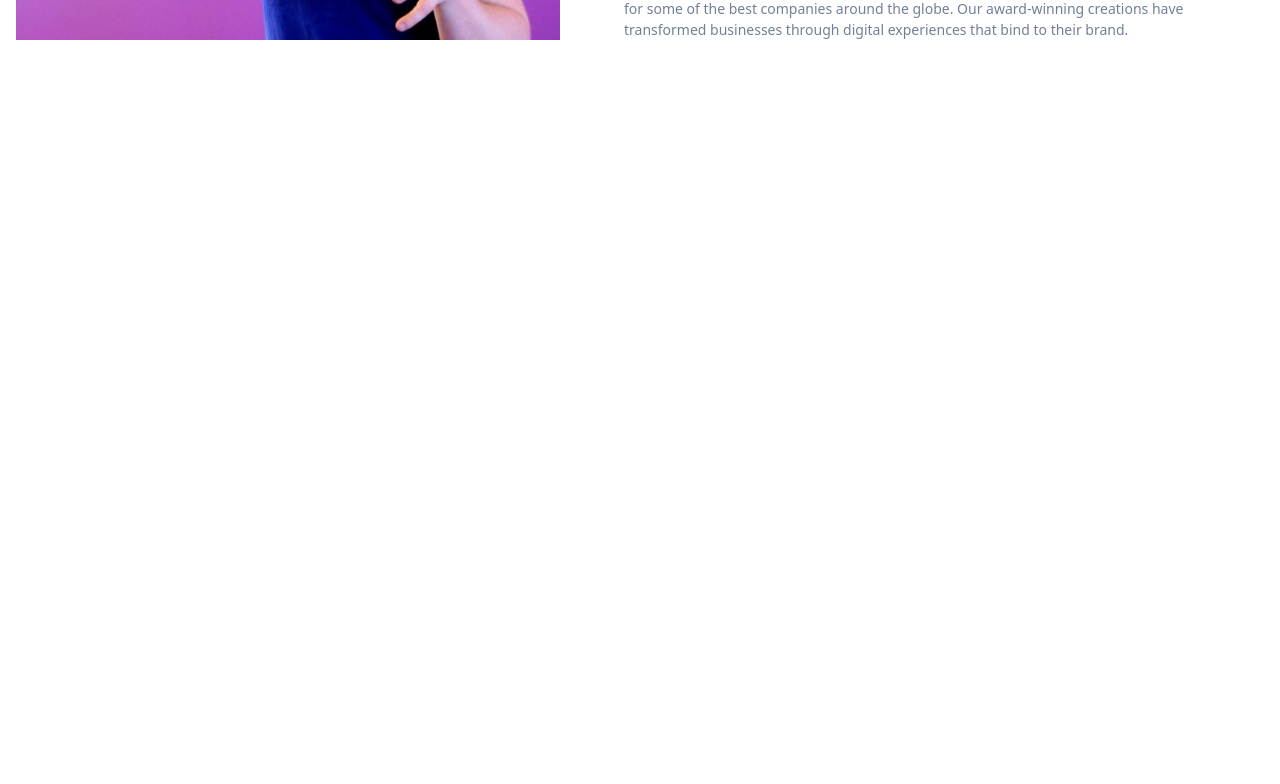
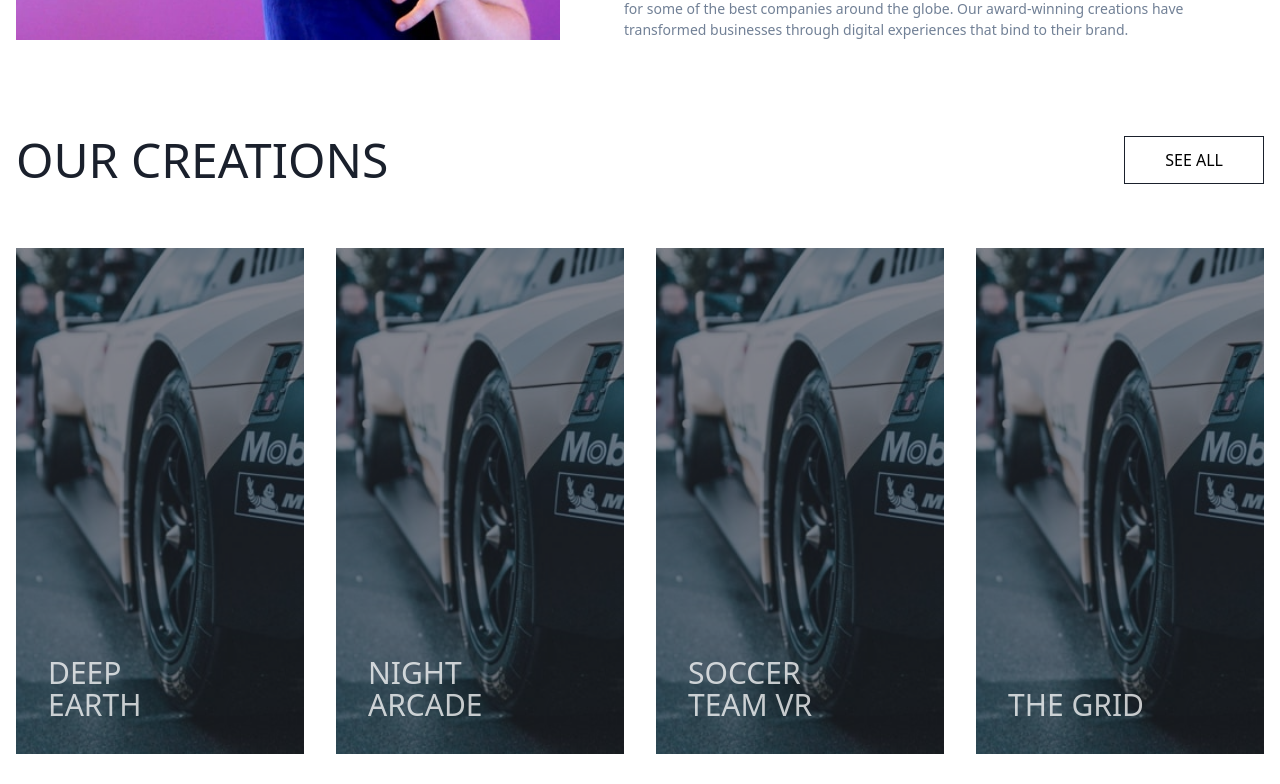
Before and after one commit to rahulkhimsuriya/frontendmentor-loopstudios-landing-page, a Nuxt app: page / in a window 1280 px wide. Shown: the part 840-1624 px from the top of the page. Before the commit the page ends 880 px from the top, so only its background shows below. Built offline with nearby package versions, Linux system fonts and the light colour scheme.

Commit message:
create creation section

```diff
--- /dev/null
+++ b/components/BaseButton.vue
@@ -0,0 +1,30 @@
+<template>
+  <button
+    class="px-10 py-2 transition-colors duration-500 ease-in-out"
+    :class="buttonClasses"
+  >
+    <slot />
+  </button>
+</template>
+
+<script>
+export default {
+  name: 'BaseButton',
+
+  props: {
+    type: {
+      type: String,
+      default: 'default',
+    },
+  },
+
+  computed: {
+    buttonClasses() {
+      return {
+        default:
+          'border border-gray-900 hover:bg-gray-900 hover:text-white focus:outline-none focus:outline-black',
+      }[this.type]
+    },
+  },
+}
+</script>
--- /dev/null
+++ b/components/CreationCard.vue
@@ -0,0 +1,31 @@
+<template>
+  <NuxtLink :to="creation.link" class="group">
+    <div
+      class="absolute inset-0 bg-gray-900 bg-opacity-50 hover:bg-white hover:bg-opacity-75"
+    ></div>
+
+    <img :src="creation.imageSrc" :alt="creation.title" class="w-full h-full" />
+
+    <div class="absolute bottom-0 w-56 md:w-40 ml-8 mb-12 md:mb-8">
+      <NuxtLink
+        :to="creation.link"
+        class="text-5xl md:text-3xl font-light leading-none uppercase text-white opacity-75 group-hover:text-gray-900 group-hover:opacity-100"
+      >
+        {{ creation.title }}
+      </NuxtLink>
+    </div>
+  </NuxtLink>
+</template>
+
+<script>
+export default {
+  name: 'CreationCard',
+
+  props: {
+    creation: {
+      type: Object,
+      require: true,
+    },
+  },
+}
+</script>
--- a/pages/index.vue
+++ b/pages/index.vue
@@ -1,5 +1,5 @@
 <template>
-  <div class="w-full mt-20 space-y-20">
+  <div class="w-full mt-20 space-y-24">
     <div class="grid grid-cols-1 lg:grid-cols-2">
       <div>
         <img src="~assets/images/desktop/image-interactive.jpg" />
@@ -11,6 +11,7 @@
         <h2 class="uppercase text-gray-900 text-5xl font-light leading-none">
           The leader in interactive VR
         </h2>
+
         <p class="mt-8 text-sm text-gray-600">
           Founded in 2011, Loopstudios has been producing world-class virtual
           reality projects for some of the best companies around the globe. Our
@@ -19,11 +20,93 @@
         </p>
       </div>
     </div>
+
+    <div class="space-y-16">
+      <div class="flex item-center justify-center md:justify-between">
+        <h2 class="uppercase text-gray-900 text-5xl font-light leading-none">
+          Our creations
+        </h2>
+
+        <BaseButton class="hidden md:block uppercase">See All</BaseButton>
+      </div>
+
+      <div
+        class="grid grid-cols-1 md:grid-cols-2 lg:grid-cols-4 gap-4 md:gap-8"
+      >
+        <CreationCard
+          v-for="(creation, index) in creations"
+          :key="index"
+          :creation="creation"
+          class="relative h-64 md:h-auto"
+        />
+      </div>
+    </div>
   </div>
 </template>
 
 <script>
-export default {}
+export default {
+  data() {
+    return {
+      creations: [
+        {
+          title: 'Deep earth',
+          imageSrc: require('~/assets/images/desktop/image-grid.jpg'),
+          link: {
+            name: 'index',
+          },
+        },
+        {
+          title: 'Night arcade',
+          imageSrc: require('~/assets/images/desktop/image-grid.jpg'),
+          link: {
+            name: 'index',
+          },
+        },
+        {
+          title: 'Soccer team VR',
+          imageSrc: require('~/assets/images/desktop/image-grid.jpg'),
+          link: {
+            name: 'index',
+          },
+        },
+        {
+          title: 'The grid',
+          imageSrc: require('~/assets/images/desktop/image-grid.jpg'),
+          link: {
+            name: 'index',
+          },
+        },
+        {
+          title: 'From up above VR',
+          imageSrc: require('~/assets/images/desktop/image-grid.jpg'),
+          link: {
+            name: 'index',
+          },
+        },
+        {
+          title: 'Pocket borealis',
+          imageSrc: require('~/assets/images/desktop/image-grid.jpg'),
+          link: {
+            name: 'index',
+          },
+        },
+        {
+          title: 'The curiosity',
+          imageSrc: require('~/assets/images/desktop/image-grid.jpg'),
+          link: {
+            name: 'index',
+          },
+        },
+        {
+          title: 'Make it fisheye',
+          imageSrc: require('~/assets/images/desktop/image-grid.jpg'),
+          link: {
+            name: 'index',
+          },
+        },
+      ],
+    }
+  },
+}
 </script>
-
-<style scoped></style>
--- a/tailwind.config.js
+++ b/tailwind.config.js
@@ -7,10 +7,10 @@ module.exports = {
   },
   purge: [],
   theme: {
-    extend: {
-      minHeight: (theme) => theme('spacing'),
-    },
+    extend: {},
   },
-  variants: {},
+  variants: {
+    textColor: ['responsive', 'hover', 'focus', 'group-hover'],
+  },
   plugins: [],
 }
```
